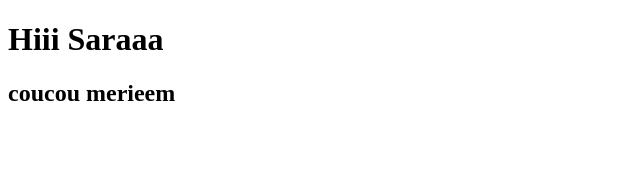
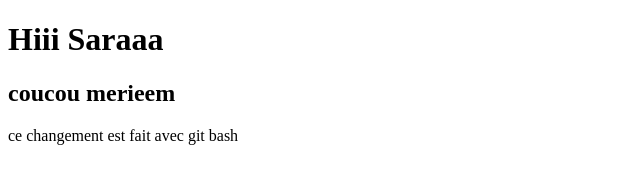
Before and after one commit to MeriemLaieb/Test, a plain HTML site: page index.html in a window 1280 px wide. Shown: the whole page, without its empty margins (0-640 px from the left). Drawn offline with Linux system fonts and the light colour scheme.

Commit message:
autre changement

```diff
--- a/index.html
+++ b/index.html
@@ -8,5 +8,6 @@
 <body>
     <h1>Hiii Saraaa</h1>
     <h2>coucou merieem</h2>
+    <p>ce changement est fait avec git bash</p>
 </body>
 </html>
```
